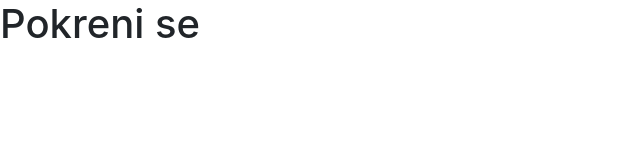
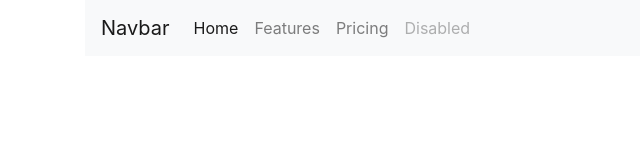
Before and after one commit to slobodanmiric/pokreni_se, a plain HTML site: page index.html in a window 1280 px wide. Shown: the whole page, without its empty margins (0-640 px from the left). Drawn offline with nearby package versions, Linux system fonts and the light colour scheme.

Commit message:
nav html

```diff
--- a/index.html
+++ b/index.html
@@ -22,7 +22,33 @@
 </head>
 
 <body>
-    <h1>Pokreni se</h1>
+    <!-- header -->
+    <section class="mainHeader">
+        <div class="container">
+            <nav class="navbar navbar-expand-lg navbar-light bg-light">
+                <a class="navbar-brand" href="#">Navbar</a>
+                <button class="navbar-toggler" type="button" data-toggle="collapse" data-target="#navbarNav" aria-controls="navbarNav" aria-expanded="false" aria-label="Toggle navigation">
+                    <span class="navbar-toggler-icon"></span>
+                </button>
+                <div class="collapse navbar-collapse" id="navbarNav">
+                    <ul class="navbar-nav">
+                        <li class="nav-item active">
+                            <a class="nav-link" href="#">Home <span class="sr-only">(current)</span></a>
+                        </li>
+                        <li class="nav-item">
+                            <a class="nav-link" href="#">Features</a>
+                        </li>
+                        <li class="nav-item">
+                            <a class="nav-link" href="#">Pricing</a>
+                        </li>
+                        <li class="nav-item">
+                            <a class="nav-link disabled" href="#" tabindex="-1" aria-disabled="true">Disabled</a>
+                        </li>
+                    </ul>
+                </div>
+            </nav>
+        </div>
+    </section>
 
     <!-- Optional JavaScript -->
     <!-- jQuery first, then Popper.js, then Bootstrap JS -->
```
